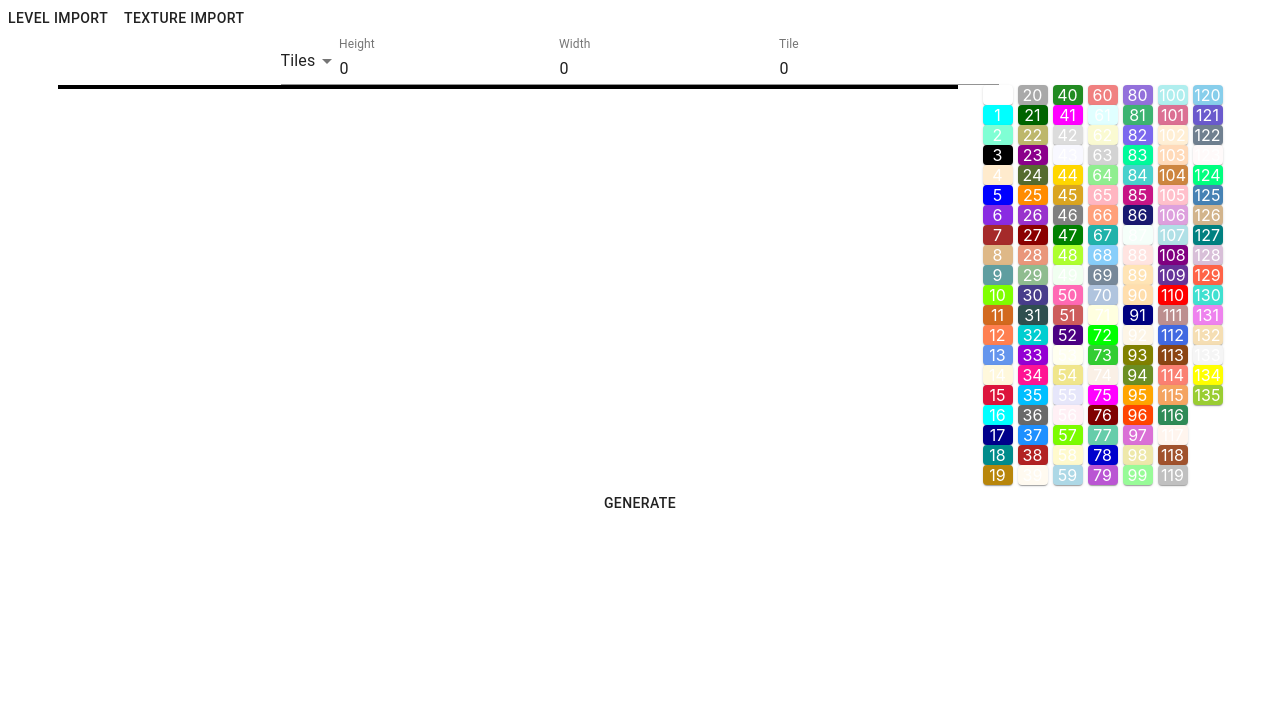
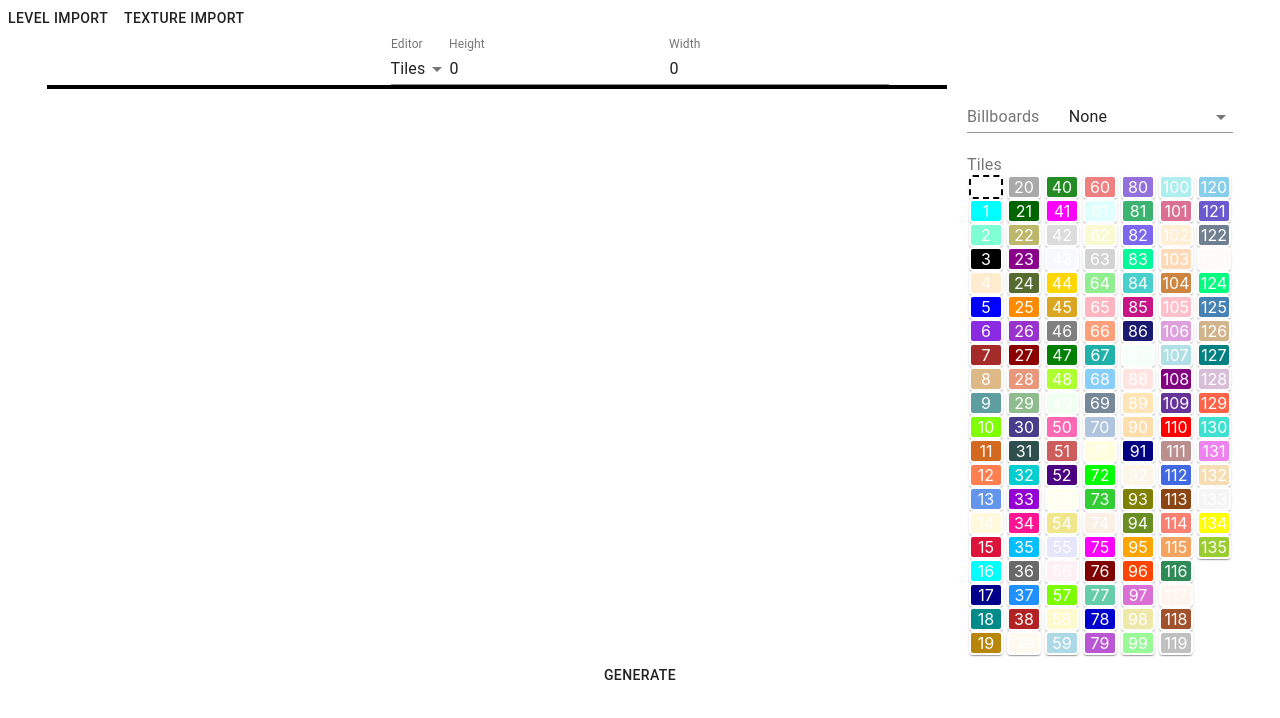
Before and after one commit to blufx44/LevelEditor, a React (Create React App) app: page / in a window 1280 px wide. Shown: the top 718 px of the page. Built offline with nearby package versions, Linux system fonts and the light colour scheme.

Commit message:
Rearranged UI, Made Tile Key clickable

```diff
--- a/src/App.js
+++ b/src/App.js
@@ -1,6 +1,6 @@
 import React, { useState } from 'react';
 import './App.css';
-import {Button, Grid, MenuItem, Select, TextField} from '@material-ui/core';
+import {Button, FormControl, Grid, InputLabel, MenuItem, Select, TextField} from '@material-ui/core';
 import { makeStyles } from '@material-ui/core/styles';
 import Tile from './Tile';
 import { ltextures } from './colors';
@@ -110,10 +110,6 @@ function App() {
     tiles = temp;
     billboards = tempB;
     setWidth(value);
-  }
-
-  const updateTile = function(e) {
-    setTile(e.target.value);
   }
 
   const switchLayer = function(e) {
@@ -234,7 +230,9 @@ function App() {
         <TextureImport import={(files, type) => importTexture(files, type)}/>
       </div>
       <div style={{display: 'flex', flexDirection: 'row', width: '100%', justifyContent: 'center'}}>
-      <Select
+      <FormControl>
+        <InputLabel>Editor</InputLabel>
+        <Select
           value={layer}
           style={{verticalAlign:'bottom'}}
           onChange={(e) => switchLayer(e)}
@@ -242,9 +240,11 @@ function App() {
           className={classes.selectEmpty}
           inputProps={{ 'aria-label': 'Without label' }}
         >
+
           <MenuItem value={'tile'}>Tiles</MenuItem>
           <MenuItem value={'billboard'}>Billboards</MenuItem>
         </Select>
+      </FormControl>
       <TextField
         label="Height"
         type="number"
@@ -263,37 +263,6 @@ function App() {
           shrink: true,
         }}
       />
-      { layer !== 'billboard' &&
-        <TextField
-          label="Tile"
-          type="number"
-          value={tile}
-          onChange={(e) => updateTile(e)}
-          InputLabelProps={{
-            shrink: true,
-          }}
-        />
-      }
-      { layer === 'billboard' &&
-        <Select
-          value={billboard}
-          style={{verticalAlign:'bottom'}}
-          onChange={(e) => switchBillboard(e)}
-          displayEmpty
-          className={classes.selectEmpty}
-          inputProps={{ 'aria-label': 'Without label' }}
-        >
-          <MenuItem value={''}>None</MenuItem>
-          {
-            (sprites.length > 0) ? sprites.map((texture, i) => (
-              <MenuItem key={i} value={texture}>{texture}</MenuItem>
-            )) :
-            ltextures.map((texture, i) => (
-              <MenuItem key={i} value={texture}>{texture}</MenuItem>
-            ))
-          }
-        </Select>
-      }
       </div>
       <div style={{width: '100%', display: 'flex', flexDirection: 'row', justifyContent: 'center'}}>
         <div style={{flexDirection: 'column', height: 'fit-content', borderWidth: '2px', borderColor: 'black', borderStyle: 'solid', display: 'grid', overflow: 'auto', width: '70%'}}>
@@ -322,8 +291,32 @@ function App() {
             </Grid>
           ))}
         </div>
-        <div style={{marginLeft: '20px'}}>
-          <TileKey textures={textures}/>
+        <div style={{marginLeft: '20px', display: 'flex', flexDirection: 'column'}}>
+          <FormControl>
+          <InputLabel>Billboards</InputLabel>
+            <Select
+              value={billboard}
+              style={{verticalAlign:'bottom'}}
+              onChange={(e) => switchBillboard(e)}
+              displayEmpty
+              className={classes.selectEmpty}
+              inputProps={{ 'aria-label': 'Without label' }}
+            >
+              <MenuItem value={''}>None</MenuItem>
+              {
+                (sprites.length > 0) ? sprites.map((texture, i) => (
+                  <MenuItem key={i} value={texture}>{texture}</MenuItem>
+                )) :
+                ltextures.map((texture, i) => (
+                  <MenuItem key={i} value={texture}>{texture}</MenuItem>
+                ))
+              }
+            </Select>
+          </FormControl>
+          <FormControl style={{paddingTop: '40px'}}>
+            <InputLabel>Tiles</InputLabel>
+            <TileKey textures={textures} handleClick={(e) => setTile(e)}/>
+          </FormControl>
         </div>
       </div>
 
--- a/src/TileKey.js
+++ b/src/TileKey.js
@@ -1,10 +1,25 @@
 import React, { useState, useEffect } from 'react';
+import { makeStyles } from '@material-ui/core/styles';
 import './App.css';
 import {Paper} from '@material-ui/core';
 import { lcolors } from './colors';
 
+const useStyles = makeStyles((theme) => ({
+  selected: {
+    borderWidth: 2,
+    borderColor: 'black',
+    border: 'dashed'
+  },
+  unselected: {
+    borderWidth: 2,
+    border: 'double'
+  },
+}));
+
 export default function TileKey(props) {
+  const classes = useStyles();
   const [textures, setTextures] = useState([]);
+  const [selected, setSelected] = useState(0);
 
   useEffect(() => {
     let key = props.textures.length === 0 ?
@@ -28,19 +43,40 @@ export default function TileKey(props) {
     }
 
     setTextures(key);
-  }, [props.textures])
+  }, [props.textures]);
+
+  const handleClick = (value) => {
+    setSelected(value);
+    props.handleClick(value);
+  }
 
   return (
     <div style={{display: 'flex', flexDirection: 'row'}}>
       { textures.map((column, i) => {
           return (
-            <div style={{display: 'flex', flexDirection: 'column'}}>
+            <div style={{display: 'flex', flexDirection: 'column', padding: 2, alignItems: 'center'}}>
               { textures[i].map((row, j) => {
                 if (props.textures.length === 0) {
-                  return (<Paper style={{marginLeft: '5px', width:'30px', backgroundColor: textures[i][j], color: 'white'}}>{((i-1)*20)+j}</Paper>);
+                  return (
+                    <Paper
+                      className={selected === (((i-1)*20)+j) ? classes.selected : classes.unselected}
+                      onClick={() => handleClick(((i-1)*20)+j)}
+                      style={{width:'30px', backgroundColor: textures[i][j], color: 'white'}}
+                    >
+                      {((i-1)*20)+j}
+                    </Paper>
+                  );
                 }
                 else {
-                  return (<Paper><img alt="i" src={textures[i][j]}/></Paper>);
+                  return (
+                  <Paper
+                    className={selected === (((i-1)*20)+j) ? classes.selected : classes.unselected}
+                    onClick={() => handleClick(((i-1)*20)+j)}
+                  >
+                    <img alt="i" src={textures[i][j]}/>
+                    {((i-1)*20)+j}
+                  </Paper>
+                  );
                 }
               })
               }
```
